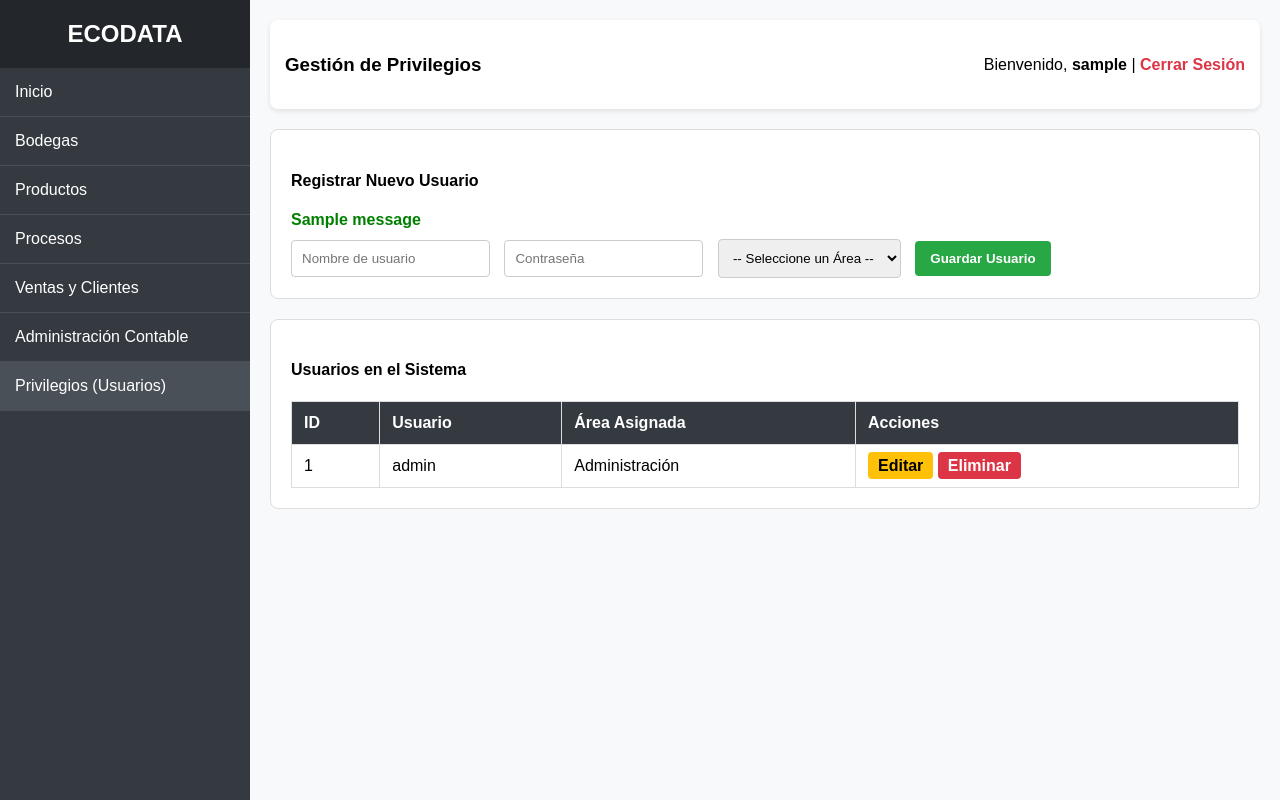
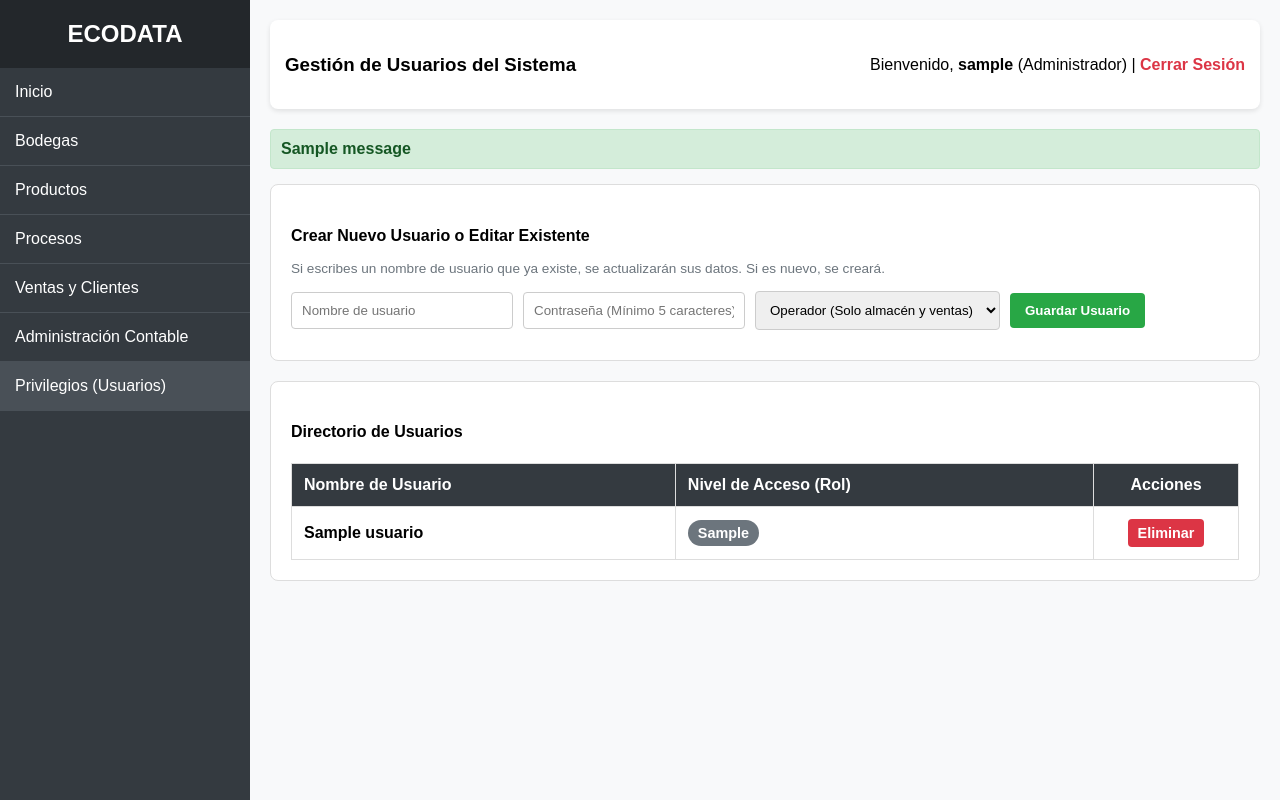
Before and after one commit to BelenPerezVilla/Ecodat2, a Flask app: page /usuarios in a window 1280 px wide. Run offline with Flask 3, Linux system fonts and the light colour scheme; the visitor is signed in with stand-in values (Sample User, id 1); tables that the repository leaves empty hold one stand-in row (values such as "Sample post"); one stand-in notice (Sample message) is shown.

Commit message:
usuarios

```diff
--- a/app.py
+++ b/app.py
@@ -1,6 +1,8 @@
 from flask import Flask, render_template, request, redirect, url_for, session, flash
-from models import db, Area, InicioLog, Proveedor, Almacen, Producto, InventarioMetal, InventarioProducto, Proceso, Transaccion, Cliente, Venta
+from models import db, Area, InicioLog, Proveedor, Almacen, Producto, InventarioMetal, InventarioProducto, Proceso, Transaccion, Cliente, Venta, RolUsuario
 from urllib.parse import quote_plus
+from werkzeug.security import generate_password_hash, check_password_hash
+from werkzeug.security import generate_password_hash
 
 app = Flask(__name__)
 app.secret_key = 'hola123' # Necesario para las sesiones
@@ -14,6 +16,15 @@ app.config['SQLALCHEMY_DATABASE_URI'] = f'postgresql://postgres:Hola123@localhos
 app.config['SQLALCHEMY_TRACK_MODIFICATIONS'] = False
 
 db.init_app(app)
+
+# --- VIGILANTE DE SESIONES (Se ejecuta antes de cargar cualquier pantalla) ---
+@app.before_request
+def cargar_rol():
+    if 'usuario' in session:
+        # Buscar el rol del usuario en la base de datos
+        rol_db = RolUsuario.query.filter_by(nombre_usuario=session['usuario']).first()
+        # Si no tiene rol asignado aún, te damos Administrador por defecto para que no te quedes fuera
+        session['rol'] = rol_db.rol if rol_db else 'Administrador'
 
 # Crear las tablas automáticamente y un usuario administrador de prueba
 with app.app_context():
@@ -47,24 +58,41 @@ with app.app_context():
 
 
 # Ruta principal: Inicio de sesión
-@app.route('/', methods=['GET', 'POST'])
+@app.route('/') # La ruta raíz también te lleva al login
+@app.route('/login', methods=['GET', 'POST'])
 def login():
+    # Si ya tiene sesión, lo mandamos directo al panel
+    if 'usuario' in session:
+        return redirect(url_for('dashboard'))
+
     if request.method == 'POST':
-        usuario = request.form['usuario']
-        contrasena = request.form['contrasena']
+        usuario_ingresado = request.form['usuario']
+        password_ingresado = request.form['password']
 
-        # Buscar usuario en la base de datos
-        user = InicioLog.query.filter_by(usuario=usuario, contrasena=contrasena).first()
+        # 1. Buscamos si el usuario existe
+        usuario_db = InicioLog.query.filter_by(usuario=usuario_ingresado).first()
 
-        if user:
-            session['id_usuario'] = user.id_usuario
-            session['usuario'] = user.usuario
+        # 2. Comparamos la contraseña encriptada
+        if usuario_db and check_password_hash(usuario_db.contrasena, password_ingresado):
+            session['usuario'] = usuario_db.usuario
+
+            # Buscamos su rol
+            rol_db = RolUsuario.query.filter_by(nombre_usuario=usuario_db.usuario).first()
+            if rol_db:
+                session['rol'] = rol_db.rol
+            else:
+                session['rol'] = 'Operador' # Por defecto si no tiene
+
             return redirect(url_for('dashboard'))
         else:
             flash('Usuario o contraseña incorrectos', 'error')
 
-    return render_template('index.html')
+    return render_template('login.html')
 
+@app.route('/logout')
+def logout():
+    session.clear() # Borra los datos de la sesión
+    return redirect(url_for('login'))
 # --- RUTAS DE LA APLICACIÓN ---
 
 @app.route('/dashboard')
@@ -213,6 +241,10 @@ def procesos():
 def contabilidad():
     if 'usuario' not in session:
         return redirect(url_for('login'))
+    # Candado de seguridad para Contabilidad
+    if session.get('rol') != 'Administrador':
+        flash('Acceso restringido. No tienes permisos para ver las finanzas.', 'error')
+        return redirect(url_for('dashboard'))
 
     if request.method == 'POST':
         tipo = request.form['tipo']
@@ -312,12 +344,71 @@ def ventas():
                            ventas=lista_ventas,
                            productos=catalogo_productos,
                            usuario_actual=session['usuario'])
-# Ruta para cerrar sesión
-@app.route('/logout')
-def logout():
-    session.pop('id_usuario', None)
-    session.pop('usuario', None)
-    return redirect(url_for('login'))
+# --- MÓDULO DE PRIVILEGIOS Y GESTIÓN DE USUARIOS ---
+@app.route('/usuarios', methods=['GET', 'POST'])
+def usuarios():
+    if 'usuario' not in session:
+        return redirect(url_for('login'))
+
+    if session.get('rol') != 'Administrador':
+        flash('Acceso denegado: Solo los administradores pueden gestionar usuarios.', 'error')
+        return redirect(url_for('dashboard'))
+
+    if request.method == 'POST':
+        accion = request.form.get('accion')
+
+        # ACCIÓN 1: CREAR O EDITAR USUARIO
+        if accion == 'guardar':
+            nombre_usuario = request.form['nombre_usuario']
+            password_plano = request.form['password']
+            nuevo_rol = request.form['rol']
+
+            # 1. Guardar/Actualizar en la tabla de Inicio de Sesión (InicioLog)
+            usuario_login = InicioLog.query.filter_by(usuario=nombre_usuario).first()
+            if not usuario_login:
+                # Si no existe, lo creamos con contraseña encriptada
+                nuevo_user = InicioLog(
+                    usuario=nombre_usuario,
+                    contrasena=generate_password_hash(password_plano)
+                )
+                db.session.add(nuevo_user)
+            elif password_plano:
+                # Si ya existe y el admin escribió una nueva contraseña, se la actualizamos
+                usuario_login.contrasena = generate_password_hash(password_plano)
+
+            # 2. Guardar/Actualizar en la tabla de Roles (RolUsuario)
+            usuario_rol = RolUsuario.query.filter_by(nombre_usuario=nombre_usuario).first()
+            if not usuario_rol:
+                db.session.add(RolUsuario(nombre_usuario=nombre_usuario, rol=nuevo_rol))
+            else:
+                usuario_rol.rol = nuevo_rol
+
+            db.session.commit()
+            flash(f'Usuario {nombre_usuario} guardado/actualizado correctamente.', 'success')
+
+        # ACCIÓN 2: ELIMINAR USUARIO
+        elif accion == 'eliminar':
+            nombre_eliminar = request.form['nombre_usuario']
+
+            # No permitir que el admin se elimine a sí mismo
+            if nombre_eliminar == session['usuario']:
+                flash('No puedes eliminar tu propia cuenta mientras estás conectado.', 'error')
+            else:
+                # Eliminar de ambas tablas
+                RolUsuario.query.filter_by(nombre_usuario=nombre_eliminar).delete()
+                InicioLog.query.filter_by(usuario=nombre_eliminar).delete()
+                db.session.commit()
+                flash(f'Usuario {nombre_eliminar} eliminado del sistema.', 'success')
+
+        return redirect(url_for('usuarios'))
+
+    # Consultar la lista de roles para mostrar en la tabla
+    lista_roles = RolUsuario.query.all()
+    return render_template('usuarios.html',
+                           roles=lista_roles,
+                           usuario_actual=session['usuario'],
+                           rol_actual=session.get('rol'))
+
 # --- RUTA PARA ELIMINAR USUARIO ---
 @app.route('/eliminar_usuario/<int:id>')
 def eliminar_usuario(id):
@@ -363,39 +454,7 @@ def editar_usuario(id):
                            areas=lista_areas,
                            usuario_actual=session['usuario'])
 
-# --- NUEVO MÓDULO: PRIVILEGIOS (USUARIOS) ---
-@app.route('/usuarios', methods=['GET', 'POST'])
-def usuarios():
-    # Validar que el usuario haya iniciado sesión
-    if 'usuario' not in session:
-        return redirect(url_for('login'))
 
-    # Si se envía el formulario para crear un usuario
-    if request.method == 'POST':
-        nuevo_usuario = request.form['usuario']
-        nueva_contra = request.form['contrasena']
-        id_area = request.form.get('id_area')
-
-        # Verificar que el usuario no exista ya en la base de datos
-        if InicioLog.query.filter_by(usuario=nuevo_usuario).first():
-            flash('Error: El nombre de usuario ya existe.', 'error')
-        else:
-            # Crear y guardar el nuevo usuario
-            nuevo_registro = InicioLog(usuario=nuevo_usuario, contrasena=nueva_contra, id_area=id_area)
-            db.session.add(nuevo_registro)
-            db.session.commit()
-            flash('Usuario registrado exitosamente.', 'success')
-
-        return redirect(url_for('usuarios'))
-
-    # Si entramos normalmente (GET), obtenemos la lista de usuarios y áreas
-    lista_usuarios = InicioLog.query.all()
-    lista_areas = Area.query.all()
-
-    return render_template('usuarios.html',
-                           usuarios=lista_usuarios,
-                           areas=lista_areas,
-                           usuario_actual=session['usuario'])
 
 if __name__ == '__main__':
     app.run(debug=True, port=5000)
--- a/templates/usuarios.html
+++ b/templates/usuarios.html
@@ -13,20 +13,33 @@
         .topbar { display: flex; justify-content: space-between; align-items: center; background: white; padding: 15px; box-shadow: 0 2px 5px rgba(0,0,0,0.1); margin-bottom: 20px; border-radius: 8px;}
         .btn-logout { color: #dc3545; text-decoration: none; font-weight: bold; }
 
-        /* Estilos del Módulo */
         .card { background: white; padding: 20px; border-radius: 8px; border: 1px solid #ddd; margin-bottom: 20px; }
-        input, select { padding: 10px; margin-right: 10px; border: 1px solid #ccc; border-radius: 4px; }
+
+        /* Estilos de formulario */
+        .form-row { display: flex; gap: 10px; align-items: center; margin-bottom: 10px; flex-wrap: wrap;}
+        input, select { padding: 10px; border: 1px solid #ccc; border-radius: 4px; min-width: 200px;}
+
+        /* Botones */
         .btn { padding: 10px 15px; border: none; border-radius: 4px; cursor: pointer; color: white; font-weight: bold;}
-        .btn-add { background-color: #28a745; }
-        .btn-edit { background-color: #ffc107; color: black; padding: 5px 10px; }
-        .btn-delete { background-color: #dc3545; padding: 5px 10px; }
+        .btn-save { background-color: #28a745; }
+        .btn-save:hover { background-color: #218838; }
+        .btn-delete { background-color: #dc3545; padding: 6px 10px; font-size: 0.9em;}
+        .btn-delete:hover { background-color: #c82333; }
 
         table { width: 100%; border-collapse: collapse; margin-top: 15px; }
-        th, td { padding: 12px; border: 1px solid #ddd; text-align: left; }
+        th, td { padding: 12px; border: 1px solid #ddd; text-align: left; vertical-align: middle;}
         th { background-color: #343a40; color: white; }
-        .msg { margin-bottom: 10px; font-weight: bold; }
-        .msg.success { color: green; }
-        .msg.error { color: red; }
+        tr:nth-child(even) { background-color: #f2f2f2; }
+
+        .badge { padding: 5px 10px; border-radius: 15px; font-size: 0.9em; font-weight: bold; color: white;}
+        .bg-admin { background-color: #007bff; }
+        .bg-operador { background-color: #6c757d; }
+
+        .msg { margin-bottom: 15px; font-weight: bold; padding: 10px; border-radius: 4px;}
+        .msg.success { color: #155724; background-color: #d4edda; border: 1px solid #c3e6cb;}
+        .msg.error { color: #721c24; background-color: #f8d7da; border: 1px solid #f5c6cb;}
+
+        .help-text { font-size: 0.85em; color: #6c757d; margin-top: -5px; display: block; margin-bottom: 15px;}
     </style>
 </head>
 <body>
@@ -37,21 +50,20 @@
         <a href="/productos">Productos</a>
         <a href="/procesos">Procesos</a>
         <a href="/ventas">Ventas y Clientes</a>
+        {% if session.get('rol') == 'Administrador' %}
             <a href="/contabilidad">Administración Contable</a>
             <a href="/usuarios" class="active">Privilegios (Usuarios)</a>
+        {% endif %}
     </div>
 
     <div class="main">
         <div class="topbar">
-            <h3>Gestión de Privilegios</h3>
+            <h3>Gestión de Usuarios del Sistema</h3>
             <div>
-                <span>Bienvenido, <strong>{{ usuario_actual }}</strong></span> |
+                <span>Bienvenido, <strong>{{ usuario_actual }}</strong> ({{ rol_actual }})</span> |
                 <a href="/logout" class="btn-logout">Cerrar Sesión</a>
             </div>
         </div>
-
-        <div class="card">
-            <h4>Registrar Nuevo Usuario</h4>
 
         {% with messages = get_flashed_messages(with_categories=true) %}
           {% if messages %}
@@ -61,40 +73,52 @@
           {% endif %}
         {% endwith %}
 
+        <div class="card">
+            <h4>Crear Nuevo Usuario o Editar Existente</h4>
+            <span class="help-text">Si escribes un nombre de usuario que ya existe, se actualizarán sus datos. Si es nuevo, se creará.</span>
+
             <form method="POST" action="/usuarios">
-                <input type="text" name="usuario" placeholder="Nombre de usuario" required>
-                <input type="text" name="contrasena" placeholder="Contraseña" required>
-                <select name="id_area" required>
-                    <option value="">-- Seleccione un Área --</option>
-                    {% for area in areas %}
-                    <option value="{{ area.id_area }}">{{ area.nombre_area }}</option>
-                    {% endfor %}
+                <input type="hidden" name="accion" value="guardar">
+
+                <div class="form-row">
+                    <input type="text" name="nombre_usuario" placeholder="Nombre de usuario" required>
+                    <input type="password" name="password" placeholder="Contraseña (Mínimo 5 caracteres)" minlength="5">
+
+                    <select name="rol" required>
+                        <option value="Operador">Operador (Solo almacén y ventas)</option>
+                        <option value="Administrador">Administrador (Acceso total)</option>
                     </select>
-                <button type="submit" class="btn btn-add">Guardar Usuario</button>
+
+                    <button type="submit" class="btn btn-save">Guardar Usuario</button>
+                </div>
             </form>
         </div>
 
         <div class="card">
-            <h4>Usuarios en el Sistema</h4>
+            <h4>Directorio de Usuarios</h4>
             <table>
                 <thead>
                     <tr>
-                        <th>ID</th>
-                        <th>Usuario</th>
-                        <th>Área Asignada</th>
-                        <th>Acciones</th>
+                        <th>Nombre de Usuario</th>
+                        <th>Nivel de Acceso (Rol)</th>
+                        <th style="text-align: center; width: 120px;">Acciones</th>
                     </tr>
                 </thead>
                 <tbody>
-                    {% for user in usuarios %}
+                    {% for r in roles %}
                     <tr>
-                        <td>{{ user.id_usuario }}</td>
-                        <td>{{ user.usuario }}</td>
-                        <td>{{ user.area.nombre_area if user.area else 'Sin área' }}</td>
+                        <td style="font-weight: bold;">{{ r.nombre_usuario }}</td>
                         <td>
-                           <a href="/editar_usuario/{{ user.id_usuario }}" class="btn btn-edit" style="text-decoration: none;">Editar</a>
-
-                            <a href="/eliminar_usuario/{{ user.id_usuario }}" class="btn btn-delete" style="text-decoration: none;" onclick="return confirm('¿Estás seguro de que deseas eliminar a este usuario?');">Eliminar</a>
+                            <span class="badge {% if r.rol == 'Administrador' %}bg-admin{% else %}bg-operador{% endif %}">
+                                {{ r.rol }}
+                            </span>
+                        </td>
+                        <td style="text-align: center;">
+                            <form method="POST" action="/usuarios" style="margin: 0;" onsubmit="return confirm('¿Estás seguro de que deseas eliminar este usuario por completo?');">
+                                <input type="hidden" name="accion" value="eliminar">
+                                <input type="hidden" name="nombre_usuario" value="{{ r.nombre_usuario }}">
+                                <button type="submit" class="btn btn-delete">Eliminar</button>
+                            </form>
                         </td>
                     </tr>
                     {% endfor %}
```
Also changed, not shown: crear_admin.py (added, +32 -0 lines), models.py (+8 -0 lines), templates/dashboard.html (+17 -10 lines), templates/login.html (added, +45 -0 lines). Lines whose indentation alone changed are shown as unchanged.
